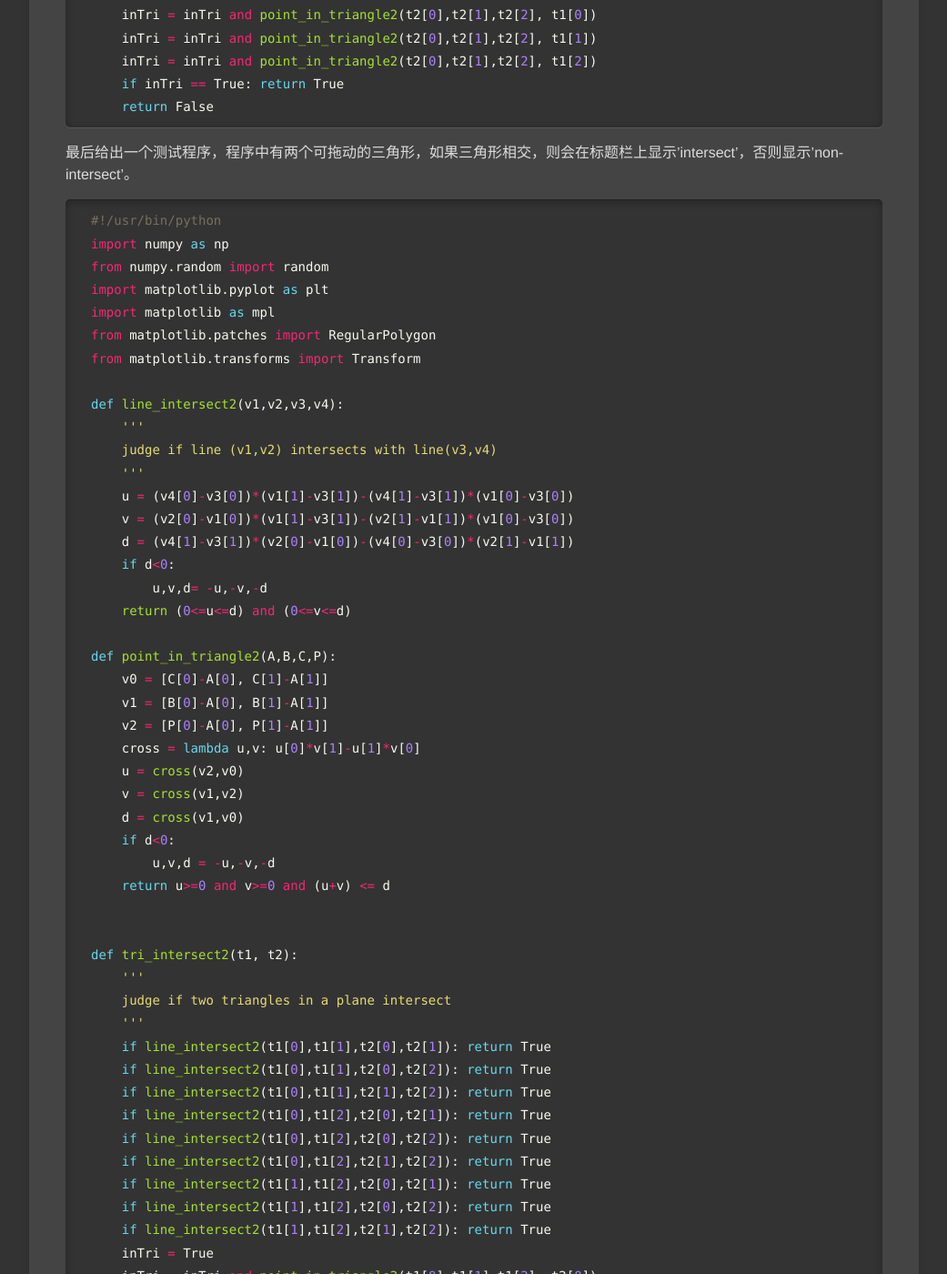
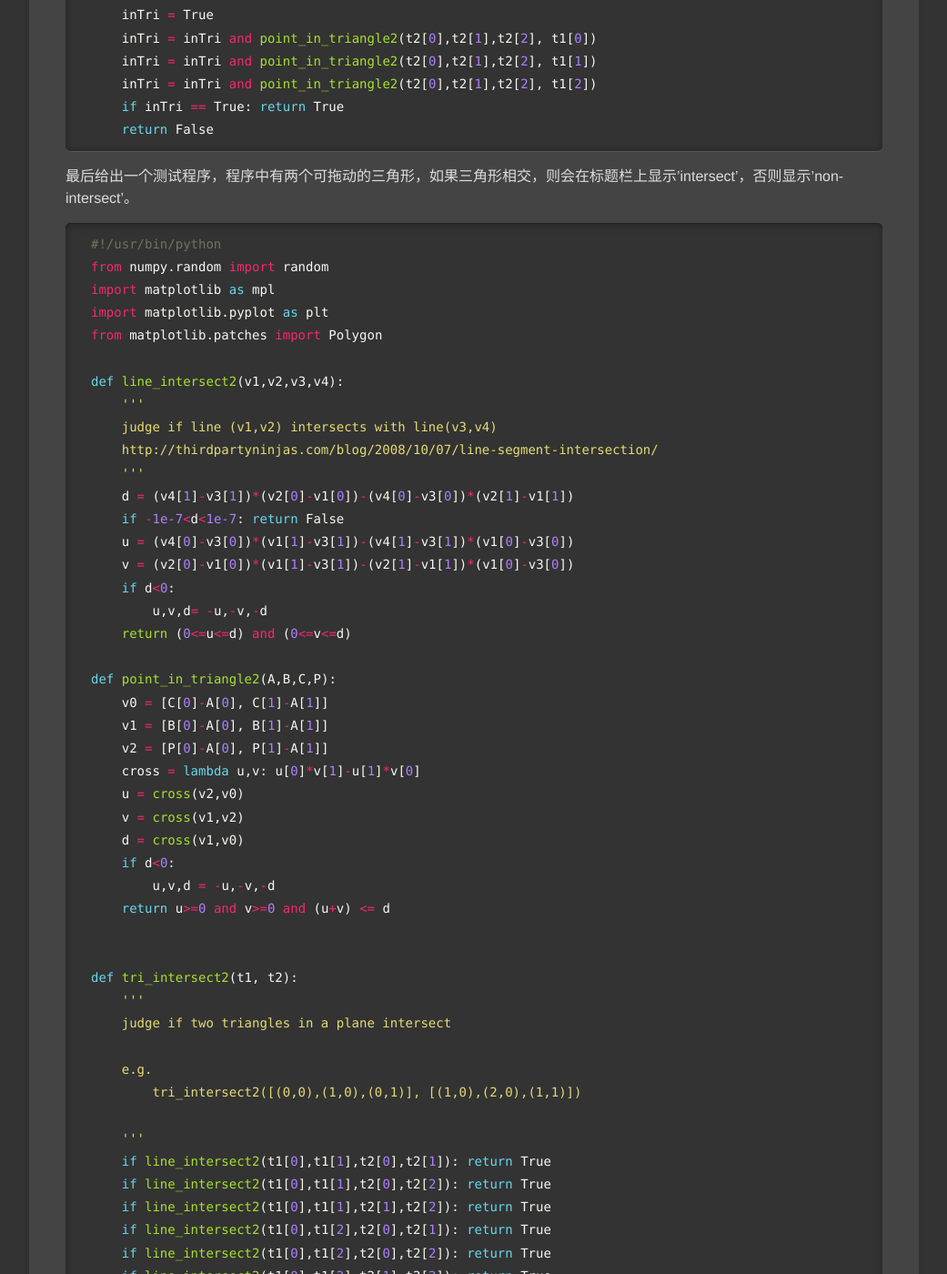
Before and after one commit to pkuwwt/pkuwwt.github.io, a Jekyll site: the page built from visualization/_posts/2014-04-29-intersections-between-two-2d-triangles.md, in a window 1280 px wide and 1400 px high, scrolled down 2712 px. Shown: the whole window at 91% size, without its empty margins (119-1160 px from the left). Built offline with Jekyll 4.4.1, drawn with Linux system fonts in a browser that asks for light colours; formulas are drawn with MathJax 3; comment, search, counter and statistics services are not loaded; some of the changed text lies outside the part shown.

Commit message:
modified:   visualization/_posts/2014-04-29-intersections-between-two-2d-triangles.md

```diff
--- a/visualization/_posts/2014-04-29-intersections-between-two-2d-triangles.md
+++ b/visualization/_posts/2014-04-29-intersections-between-two-2d-triangles.md
@@ -37,9 +37,10 @@
     '''
     judge if line (v1,v2) intersects with line(v3,v4)
     '''
+    d = (v4[1]-v3[1])*(v2[0]-v1[0])-(v4[0]-v3[0])*(v2[1]-v1[1])
+    if -1e-7<d<1e-7: return False
     u = (v4[0]-v3[0])*(v1[1]-v3[1])-(v4[1]-v3[1])*(v1[0]-v3[0])
     v = (v2[0]-v1[0])*(v1[1]-v3[1])-(v2[1]-v1[1])*(v1[0]-v3[0])
-    d = (v4[1]-v3[1])*(v2[0]-v1[0])-(v4[0]-v3[0])*(v2[1]-v1[1])
     if d<0:
         u,v,d= -u,-v,-d
     return (0<=u<=d) and (0<=v<=d)
@@ -125,20 +126,20 @@
 最后给出一个测试程序，程序中有两个可拖动的三角形，如果三角形相交，则会在标题栏上显示'intersect'，否则显示'non-intersect'。
 {% highlight python %}
 #!/usr/bin/python
-import numpy as np
 from numpy.random import random
+import matplotlib as mpl
 import matplotlib.pyplot as plt
-import matplotlib as mpl
-from matplotlib.patches import RegularPolygon
-from matplotlib.transforms import Transform
+from matplotlib.patches import Polygon
 
 def line_intersect2(v1,v2,v3,v4):
     '''
     judge if line (v1,v2) intersects with line(v3,v4)
+    http://thirdpartyninjas.com/blog/2008/10/07/line-segment-intersection/
     '''
+    d = (v4[1]-v3[1])*(v2[0]-v1[0])-(v4[0]-v3[0])*(v2[1]-v1[1])
+    if -1e-7<d<1e-7: return False
     u = (v4[0]-v3[0])*(v1[1]-v3[1])-(v4[1]-v3[1])*(v1[0]-v3[0])
     v = (v2[0]-v1[0])*(v1[1]-v3[1])-(v2[1]-v1[1])*(v1[0]-v3[0])
-    d = (v4[1]-v3[1])*(v2[0]-v1[0])-(v4[0]-v3[0])*(v2[1]-v1[1])
     if d<0:
         u,v,d= -u,-v,-d
     return (0<=u<=d) and (0<=v<=d)
@@ -159,6 +160,10 @@
 def tri_intersect2(t1, t2):
     '''
     judge if two triangles in a plane intersect
+
+    e.g.
+        tri_intersect2([(0,0),(1,0),(0,1)], [(1,0),(2,0),(1,1)])
+
     '''
     if line_intersect2(t1[0],t1[1],t2[0],t2[1]): return True
     if line_intersect2(t1[0],t1[1],t2[0],t2[2]): return True
@@ -197,7 +202,7 @@
         if event.inaxes != self.tri.axes: return
         contains, attrd = self.tri.contains(event)
         if not contains: return
-        x0,y0 = self.tri.xy
+        x0,y0 = self.tri.get_xy().mean(0)
         self.press = x0,y0,event.xdata,event.ydata
     def on_motion(self,event):
         if self.press is None: return
@@ -205,7 +210,8 @@
         x0, y0, xpress, ypress = self.press
         dx = event.xdata - xpress
         dy = event.ydata - ypress
-        self.tri.xy = (x0+dx,y0+dy)
+        trans = mpl.transforms.Affine2D().translate(dx,dy)+self.tri.axes.transData
+        self.tri.set_transform(trans)
         self.tri.figure.canvas.draw()
     def on_release(self,event):
         self.press = None
@@ -218,8 +224,8 @@
 fig = plt.figure()
 ax = fig.add_subplot(111)
 dtris = []
-tris = [RegularPolygon((random()*4,random()*4), 3, radius=0.8*random()+0.2)
-        for i in range(2)]
+tris = [Polygon(random((3,2))*4) for i in range(2)]
+
 def on_motion(event):
     t1 = tris[0].get_verts()
     t2 = tris[1].get_verts()
@@ -240,6 +246,8 @@
 
 ax.autoscale_view()
 plt.show()
+
+
 {% endhighlight %}
 
 ## 参考文献
```
